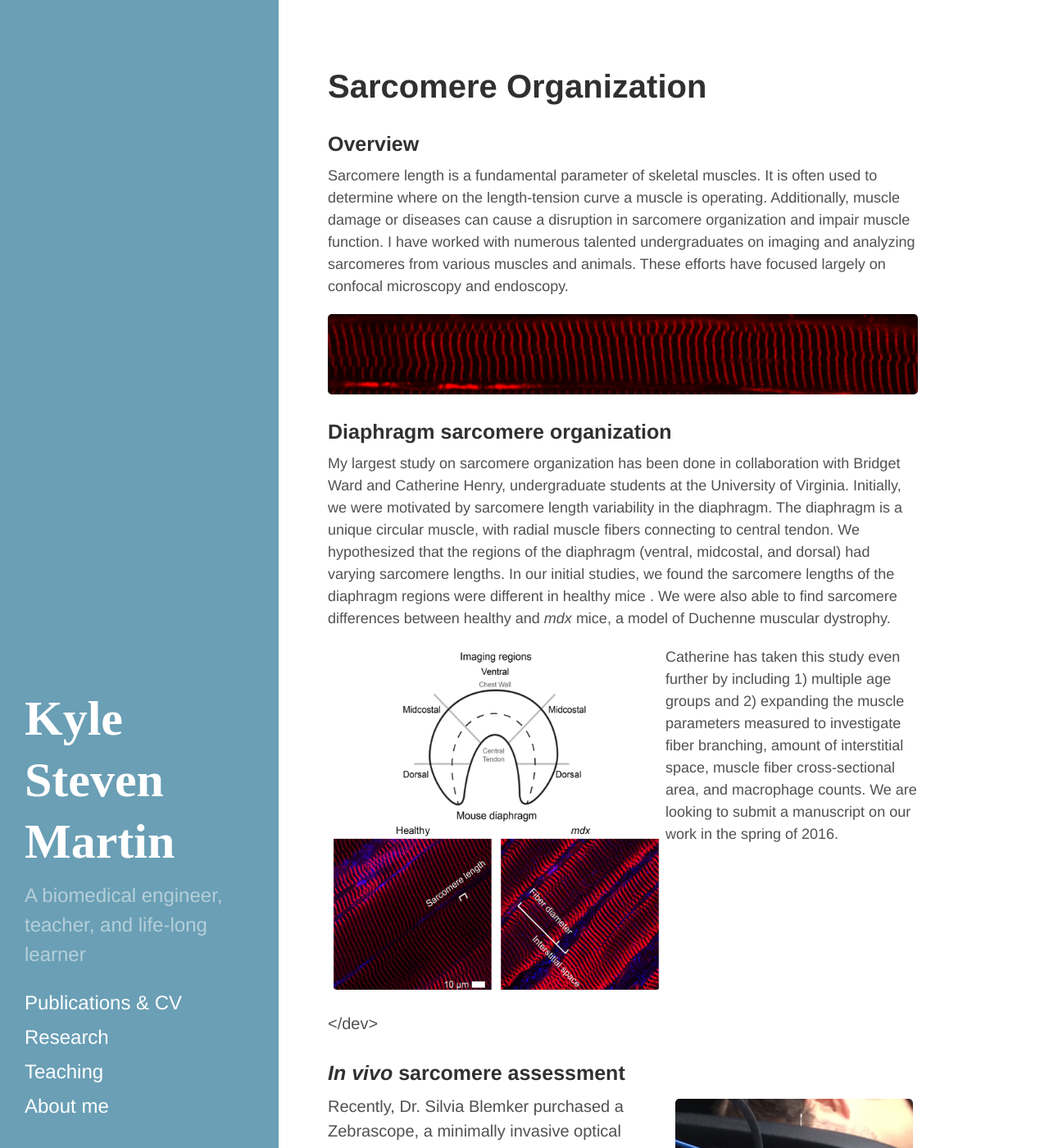
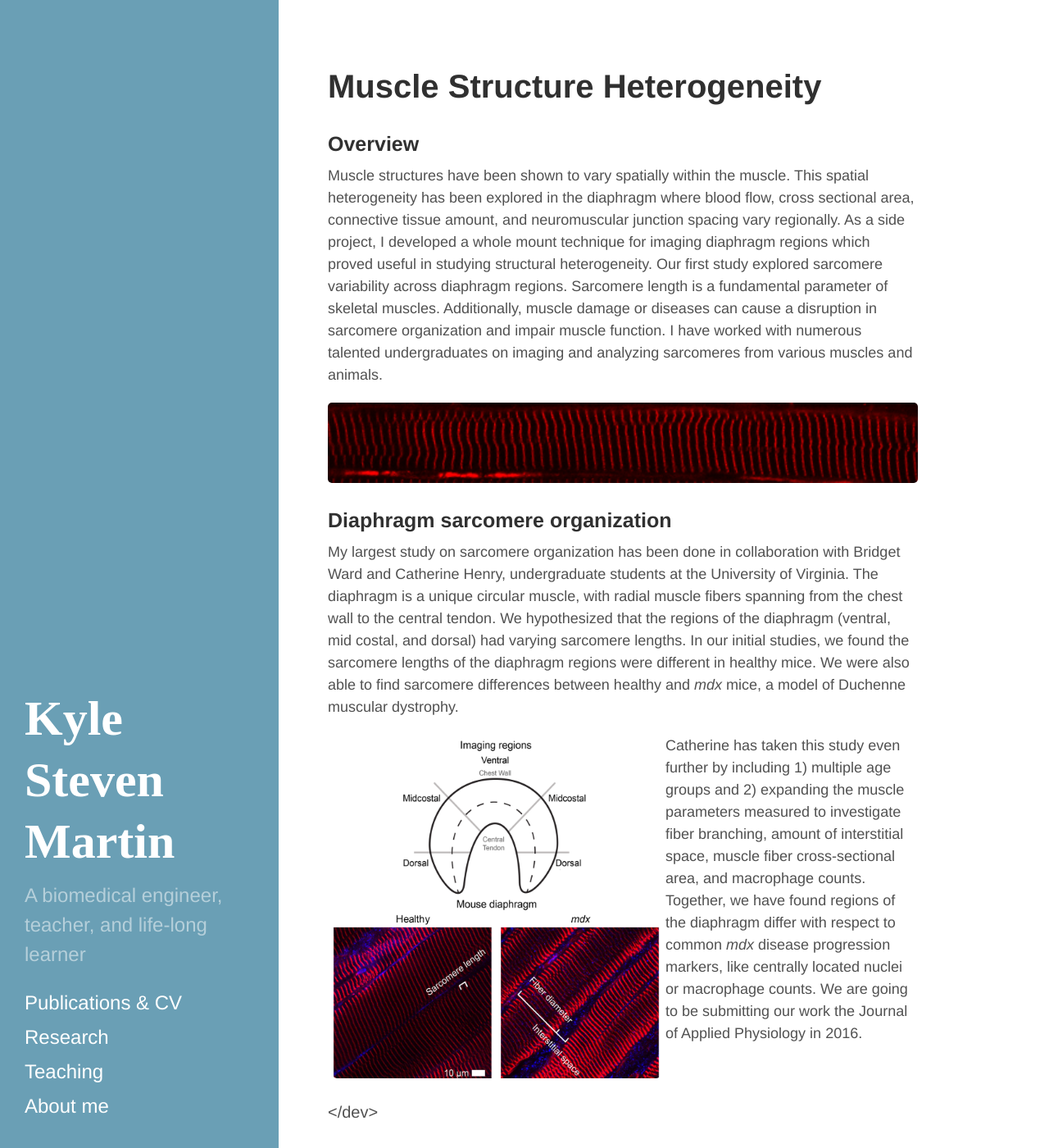
Before and after one commit to ksm362/ksm362.github.io, a Jekyll site: the page built from _posts/2016-02-24-Muscle Structure Heterogeneity.md, in a window 1280 px wide and 1400 px high. Shown: the whole window at 82% size. Built offline with Jekyll 4.4.1, drawn with Linux system fonts in a browser that asks for light colours.

Commit message:
Muscle Structure Heterogeneity
in this i changed sarcomere organization to a better term and updated it

```diff
--- a/_posts/2016-02-24-Sarcomere organization.md
+++ b/_posts/2016-02-24-Muscle Structure Heterogeneity.md
@@ -1,29 +1,31 @@
 ---
 layout: post
-title: Sarcomere Organization
+title: Muscle Structure Heterogeneity
 subtype: Research
 ---
 
 ### Overview
 
+Muscle structures have been shown to vary spatially within the muscle.
+This spatial heterogeneity has been explored in the diaphragm where blood flow, cross sectional area, connective tissue amount, and neuromuscular junction spacing vary regionally.
+As a side project, I developed a whole mount technique for imaging diaphragm regions which proved useful in studying structural heterogeneity.
+Our first study explored sarcomere variability across diaphragm regions.
 Sarcomere length is a fundamental parameter of skeletal muscles.
-It is often used to determine where on the length-tension curve a muscle is operating.
 Additionally, muscle damage or diseases can cause a disruption in sarcomere organization and impair muscle function.
 I have worked with numerous talented undergraduates on imaging and analyzing sarcomeres from various muscles and animals.
-These efforts have focused largely on confocal microscopy and endoscopy.
 <p><img src="{{ site.baseurl }}images/single_fiber.png" width="750px"></p>
 
 ### Diaphragm sarcomere organization
 
 My largest study on sarcomere organization has been done in collaboration with Bridget Ward and Catherine Henry, undergraduate students at the University of Virginia.
-Initially, we were motivated by sarcomere length variability in the diaphragm.
-The diaphragm is a unique circular muscle, with radial muscle fibers connecting to central tendon.
-We hypothesized that the regions of the diaphragm (ventral, midcostal, and dorsal) had varying sarcomere lengths.
-In our initial studies, we found the sarcomere lengths of the diaphragm regions were different in healthy mice .
+The diaphragm is a unique circular muscle, with radial muscle fibers spanning from the chest wall to the central tendon.
+We hypothesized that the regions of the diaphragm (ventral, mid costal, and dorsal) had varying sarcomere lengths.
+In our initial studies, we found the sarcomere lengths of the diaphragm regions were different in healthy mice.
 We were also able to find sarcomere differences between healthy and *mdx* mice, a model of Duchenne muscular dystrophy.
 <p style="float: left;"><img class="margined" src="{{ site.baseurl }}images/diaphragm_3.png" width="400px"></p>
-Catherine has taken this study even further by including 1) multiple age groups and 2) expanding the muscle parameters measured to investigate fiber branching, amount of interstitial space,
-muscle fiber cross-sectional area, and macrophage counts. We are looking to submit a manuscript on our work in the spring of 2016.
+Catherine has taken this study even further by including 1) multiple age groups and 2) expanding the muscle parameters measured to investigate fiber branching, amount of interstitial space, muscle fiber cross-sectional area, and macrophage counts.
+Together, we have found regions of the diaphragm differ with respect to common *mdx* disease progression markers, like centrally located nuclei or macrophage counts.
+We are going to be submitting our work the Journal of Applied Physiology in 2016.
 
 <div style="clear:left"> </dev>
 
```
